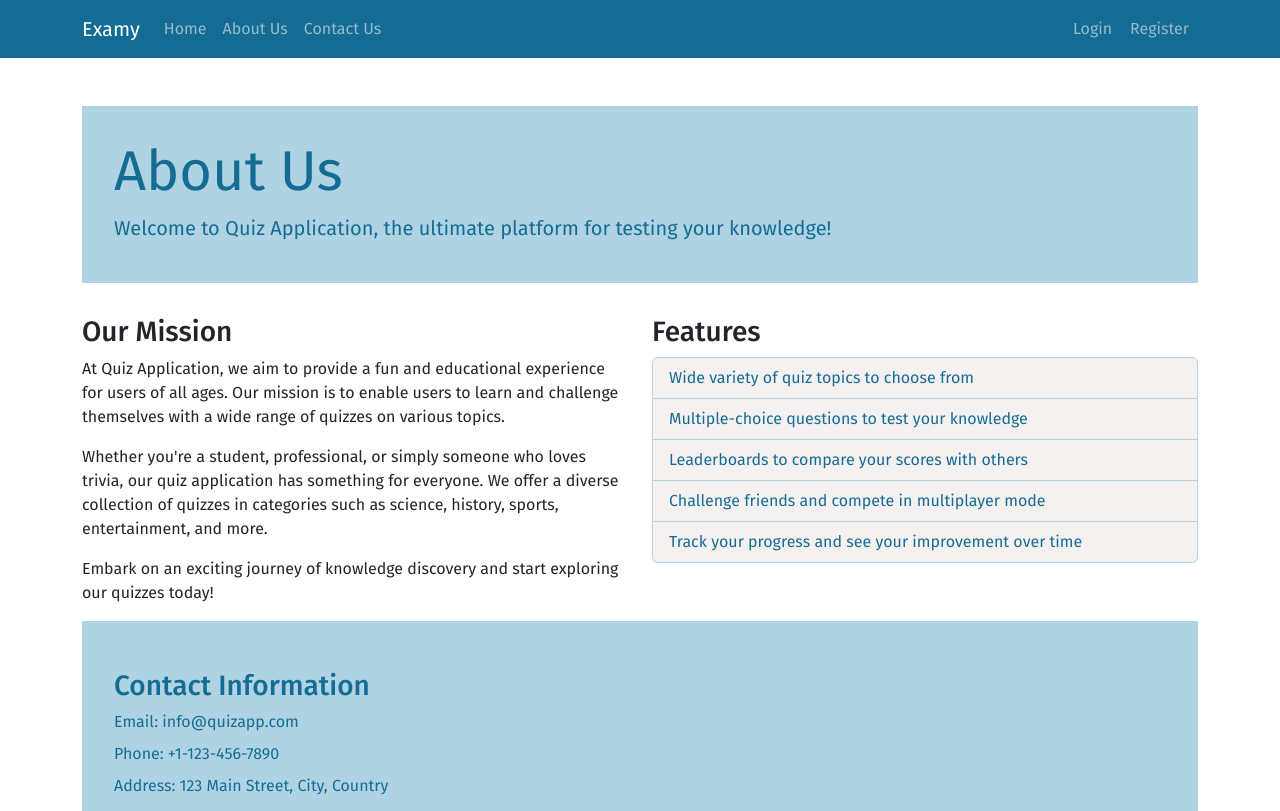
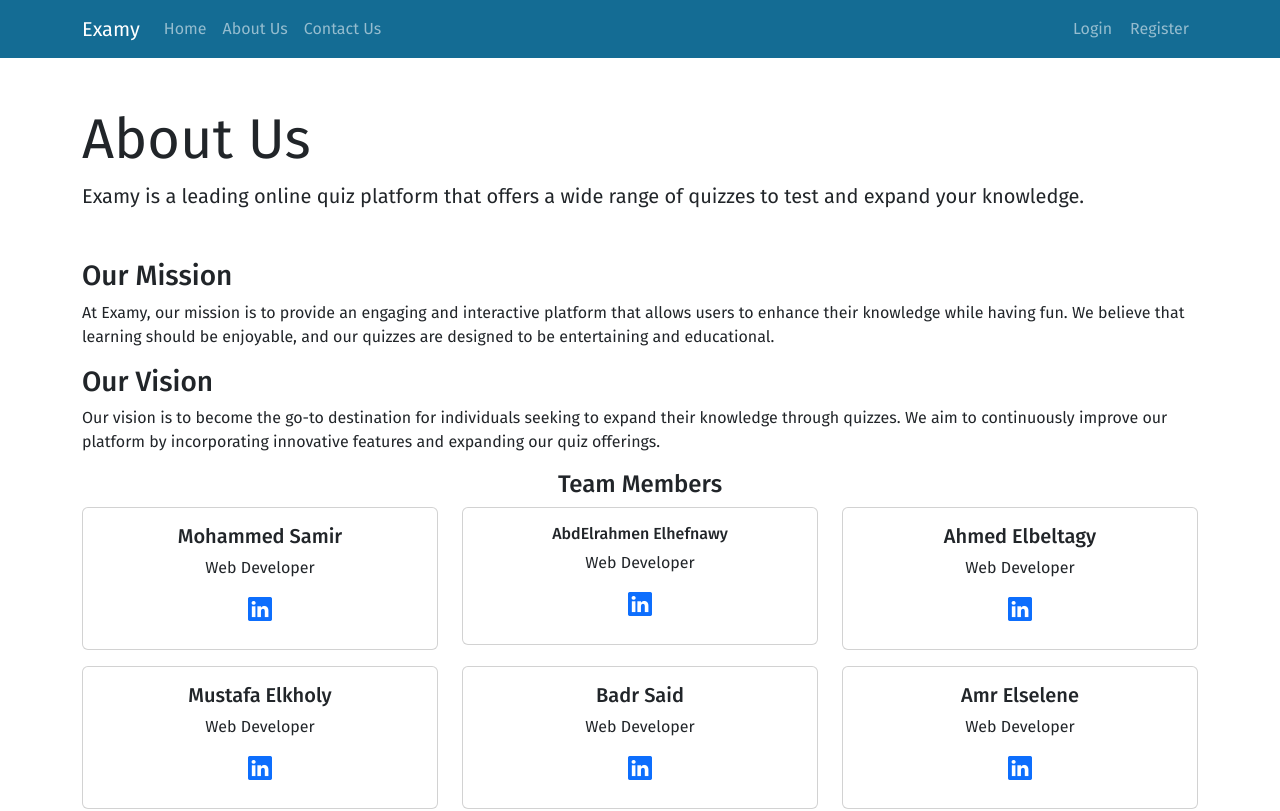
Before and after one commit to Ahmadbltagy/QuizApp, an Angular app in the folder Quiz-SPA/: page /aboutus in a window 1280 px wide. Shown: the top 811 px of the page. Built offline with nearby package versions, Linux system fonts and the light colour scheme.

Commit message:
UpdateFinalTouch

```diff
--- a/Quiz-SPA/src/app/components/aboutus/aboutus.component.css
+++ b/Quiz-SPA/src/app/components/aboutus/aboutus.component.css
@@ -1,27 +1,51 @@
-.jumbotron {
-  background-color: #AFD3E2;
-  color: #146C94;
+/* .jumbotron {
+  background-color: #f8f9fa;
   padding: 2rem;
   margin-bottom: 2rem;
+  border-radius: 0.5rem;
 }
 
-h1.display-4 {
-  color: #146C94;
+.lead {
+  font-size: 1.2rem;
 }
 
-.list-group-item {
-  background-color: #F6F1F1;
-  color: #146C94;
-  border-color: #AFD3E2;
+.team-card {
+  border-radius: 0.5rem;
+  box-shadow: 0 0.5rem 1rem rgba(0, 0, 0, 0.15);
+  transition: transform 0.3s ease-in-out;
 }
 
-.jumbotron h3 {
-  color: #146C94;
-  margin-top: 1rem;
+.team-card:hover {
+  transform: translateY(-0.1rem);
 }
 
-.jumbotron p {
-  color: #146C94;
+.card-title {
+  font-size: 1.2rem;
+  font-weight: bold;
+}
+
+.card-text {
+  margin-bottom: 1rem;
+}
+
+.linkedin-link {
+  font-size: 1.8rem;
+  color: #007bff;
+  transition: color 0.3s ease-in-out;
+}
+
+.linkedin-link:hover {
+  color: #0056b3;
+}
+
+.jumbotron.contact {
+  background-color: #f8f9fa;
+  padding: 2rem;
+  margin-bottom: 2rem;
+  border-radius: 0.5rem;
+  text-align: center;
+}
+
+.jumbotron.contact p {
   margin-bottom: 0.5rem;
-
-}
+} */
--- a/Quiz-SPA/src/app/components/aboutus/aboutus.component.html
+++ b/Quiz-SPA/src/app/components/aboutus/aboutus.component.html
@@ -1,36 +1,111 @@
+<!DOCTYPE html>
+<html lang="en">
+
+<head>
+  <meta charset="UTF-8">
+  <meta name="viewport" content="width=device-width, initial-scale=1.0">
+  <title>Examy - About Us</title>
+
+</head>
+
+<body>
   <div class="container mt-5">
     <div class="jumbotron">
       <h1 class="display-4">About Us</h1>
-    <p class="lead">Welcome to Quiz Application, the ultimate platform for testing your knowledge!</p>
+      <p class="lead">Examy is a leading online quiz platform that offers a wide range of quizzes to test and expand
+        your knowledge.</p>
     </div>
 
-  <div class="row">
-    <div class="col-md-6">
+
+
+    <div class="jumbotron mt-5">
       <h3>Our Mission</h3>
-      <p>At Quiz Application, we aim to provide a fun and educational experience for users of all ages. Our mission is
-        to enable users to learn and challenge themselves with a wide range of quizzes on various topics.</p>
-      <p>Whether you're a student, professional, or simply someone who loves trivia, our quiz application has something
-        for everyone. We offer a diverse collection of quizzes in categories such as science, history, sports,
-        entertainment, and more.</p>
-      <p>Embark on an exciting journey of knowledge discovery and start exploring our quizzes today!</p>
+      <p>At Examy, our mission is to provide an engaging and interactive platform that allows users to enhance their
+        knowledge while having fun. We believe that learning should be enjoyable, and our quizzes are designed to be
+        entertaining and educational.</p>
+
     </div>
 
-    <div class="col-md-6">
-      <h3>Features</h3>
-      <ul class="list-group">
-        <li class="list-group-item">Wide variety of quiz topics to choose from</li>
-        <li class="list-group-item">Multiple-choice questions to test your knowledge</li>
-        <li class="list-group-item">Leaderboards to compare your scores with others</li>
-        <li class="list-group-item">Challenge friends and compete in multiplayer mode</li>
-        <li class="list-group-item">Track your progress and see your improvement over time</li>
-      </ul>
+    <div class="jumbotron">
+      <h3>Our Vision</h3>
+      <p>Our vision is to become the go-to destination for individuals seeking to expand their knowledge through
+        quizzes. We aim to continuously improve our platform by incorporating innovative features and expanding our quiz
+        offerings.</p>
+
+    </div>
+
+    <div class="mb-3 text-center team">
+      <h4>Team Members</h4>
+      <div class="row">
+        <div class="col-md-4">
+          <div class="card team-card">
+            <div class="card-body">
+              <h5 class="card-title">Mohammed Samir</h5>
+              <p class="card-text">Web Developer</p>
+              <h4> <a href="#" class="linkedin-link"><i class="bi bi-linkedin"></i></a></h4>
+            </div>
+          </div>
+        </div>
+        <div class="col-md-4">
+          <div class="card team-card">
+            <div class="card-body">
+              <h6 class="card-title">AbdElrahmen Elhefnawy</h6>
+              <p class="card-text">Web Developer</p>
+              <h4> <a href="#" class="linkedin-link"><i class="bi bi-linkedin"></i></a></h4>
+            </div>
+          </div>
+        </div>
+        <div class="col-md-4">
+          <div class="card team-card">
+            <div class="card-body">
+              <h5 class="card-title">Ahmed Elbeltagy</h5>
+              <p class="card-text">Web Developer</p>
+              <h4> <a href="#" class="linkedin-link"><i class="bi bi-linkedin"></i></a></h4>
+            </div>
+          </div>
         </div>
       </div>
 
+      <div class="row mt-3">
+        <div class="col-md-4">
+          <div class="card team-card">
+            <div class="card-body">
+              <h5 class="card-title">Mustafa Elkholy</h5>
+              <p class="card-text">Web Developer</p>
+              <h4> <a href="#" class="linkedin-link"><i class="bi bi-linkedin"></i></a></h4>
+            </div>
+          </div>
+        </div>
+        <div class="col-md-4">
+          <div class="card team-card">
+            <div class="card-body">
+              <h5 class="card-title">Badr Said</h5>
+              <p class="card-text">Web Developer</p>
+              <h4> <a href="#" class="linkedin-link"><i class="bi bi-linkedin"></i></a></h4>
+            </div>
+          </div>
+        </div>
+        <div class="col-md-4">
+          <div class="card team-card">
+            <div class="card-body">
+              <h5 class="card-title">Amr Elselene</h5>
+              <p class="card-text">Web Developer</p>
+              <h4> <a href="#" class="linkedin-link"><i class="bi bi-linkedin"></i></a></h4>
+            </div>
+          </div>
+        </div>
+      </div>
+    </div>
+
+
     <div class="jumbotron">
       <h3>Contact Information</h3>
-    <p>Email: info@quizapp.com</p>
+      <p>Email: info@Examy.com</p>
       <p>Phone: +1-123-456-7890</p>
       <p>Address: 123 Main Street, City, Country</p>
     </div>
   </div>
+  <script src="https://kit.fontawesome.com/your-font-awesome-kit.js"></script>
+</body>
+
+</html>
--- a/Quiz-SPA/src/app/components/home/home.component.css
+++ b/Quiz-SPA/src/app/components/home/home.component.css
@@ -1,4 +1,4 @@
-.jumbotron {
+/* .jumbotron {
     background-color: #AFD3E2;
     color: #146C94;
     padding: 2rem;
@@ -24,4 +24,4 @@ h1.display-4 {
     color: #146C94;
     margin-bottom: 0.5rem;
 
-}
+} */
--- a/Quiz-SPA/src/app/components/home/home.component.html
+++ b/Quiz-SPA/src/app/components/home/home.component.html
@@ -1,37 +1,48 @@
+<!DOCTYPE html>
+<html lang="en">
+<head>
+    <meta charset="UTF-8">
+    <meta http-equiv="X-UA-Compatible" content="IE=edge">
+    <meta name="viewport" content="width=device-width, initial-scale=1.0">
+    <title>Document</title>
+    <link rel="stylesheet" href="https://maxcdn.bootstrapcdn.com/bootstrap/4.5.2/css/bootstrap.min.css">
+    <link rel="stylesheet" href="https://cdnjs.cloudflare.com/ajax/libs/font-awesome/5.15.3/css/all.min.css">
+</head>
+<body>
+
     <div class="container mt-5">
       <div class="jumbotron">
-        <h1 class="display-4">Home</h1>
-        <p class="lead">Welcome to Quiz Application, the ultimate platform for testing your knowledge!</p>
+        <h1 class="display-4">Examy  <i class="fas fa-graduation-cap "></i></h1>
+        <p class="lead">Welcome to Examy Quiz Application, the ultimate platform for testing your knowledge!
+         </p>
       </div>
 
       <div class="row">
         <div class="col-md-6">
-            <h3>Our Mission</h3>
-            <p>At Quiz Application, we aim to provide a fun and educational experience for users of all ages. Our
-                mission is to enable users to learn and challenge themselves with a wide range of quizzes on various
-                topics.</p>
-            <p>Whether you're a student, professional, or simply someone who loves trivia, our quiz application has
-                something for everyone. We offer a diverse collection of quizzes in categories such as science, history,
-                sports, entertainment, and more.</p>
-            <p>Embark on an exciting journey of knowledge discovery and start exploring our quizzes today!</p>
-        </div>
-
-        <div class="col-md-6">
+          <div class="card">
+            <div class="card-body">
               <h3>Features</h3>
               <ul class="list-group">
-                <li class="list-group-item">Wide variety of quiz topics to choose from</li>
-                <li class="list-group-item">Multiple-choice questions to test your knowledge</li>
-                <li class="list-group-item">Leaderboards to compare your scores with others</li>
-                <li class="list-group-item">Challenge friends and compete in multiplayer mode</li>
-                <li class="list-group-item">Track your progress and see your improvement over time</li>
+                <li class="list-group-item"><i class="fas fa-th-list"></i> Wide variety of quiz topics to choose from</li>
+                <li class="list-group-item"><i class="fas fa-question"></i> Multiple-choice questions to test your knowledge</li>
+                <li class="list-group-item"><i class="fas fa-trophy"></i> Leaderboards to compare your scores with others</li>
+                <li class="list-group-item"><i class="fas fa-users"></i> Challenge friends and compete in multiplayer mode</li>
+                <li class="list-group-item"><i class="fas fa-chart-line"></i> Track your progress and see your improvement over time</li>
               </ul>
             </div>
           </div>
-
+        </div>
+        <div class="col-md-6">
           <div class="jumbotron">
             <h3>Contact Information</h3>
-        <p>Email: info@quizapp.com</p>
-        <p>Phone: +1-123-456-7890</p>
-        <p>Address: 123 Main Street, City, Country</p>
+            <p><i class="fas fa-envelope"></i> Email: info@Examy.com</p>
+            <p><i class="fas fa-phone"></i> Phone: +1-123-456-7890</p>
+            <p><i class="fas fa-map-marker-alt"></i> Address: ITI Menoufia</p>
           </div>
         </div>
+      </div>
+    </div>
+
+    <script src="https://maxcdn.bootstrapcdn.com/bootstrap/4.5.2/js/bootstrap.min.js"></script>
+  </body>
+</html>
--- a/Quiz-SPA/src/app/components/register/register.component.html
+++ b/Quiz-SPA/src/app/components/register/register.component.html
@@ -2,7 +2,7 @@
   <h1 class="text-center mb-3">Register</h1>
   <form [formGroup]="registerForm" (ngSubmit)="register()">
     <div class="form-group">
-      <label>First Name</label>
+      <label>Full Name</label>
       <input
         [ngClass]="{ 'is-valid': registerForm.controls.name.valid, 'is-invalid': registerForm.controls.name.invalid && registerForm.controls.name.touched }"
         type="text" class="form-control my-2" formControlName="name">
--- a/Quiz-SPA/src/app/components/subjectpage/subjectpage.component.css
+++ b/Quiz-SPA/src/app/components/subjectpage/subjectpage.component.css
@@ -23,7 +23,7 @@
 }
 .face {
   height: 200px;
-  width: 400px;
+  width: 360px;
   transition: 0.4s;
   box-shadow: rgba(0, 0, 0, 0.16) 0px 10px 36px 0px,
     rgba(0, 0, 0, 0.06) 0px 0px 0px 1px;
--- a/Quiz-SPA/src/index.html
+++ b/Quiz-SPA/src/index.html
@@ -2,7 +2,7 @@
 <html lang="en">
 <head>
   <meta charset="utf-8">
-  <title>QuizSPA</title>
+  <title>Examy</title>
   <base href="/">
   <meta name="viewport" content="width=device-width, initial-scale=1">
   <link rel="icon" type="image/x-icon" href="favicon.ico">
```
Also changed, not shown: Quiz-SPA/src/app/components/contact/contact.component.html (+7 -0 lines), Quiz-SPA/src/app/components/subjectpage/subjectpage.component.html (+6 -5 lines), 2 other files (tests, documents, lock files or other folders). Lines whose indentation alone changed are shown as unchanged.
